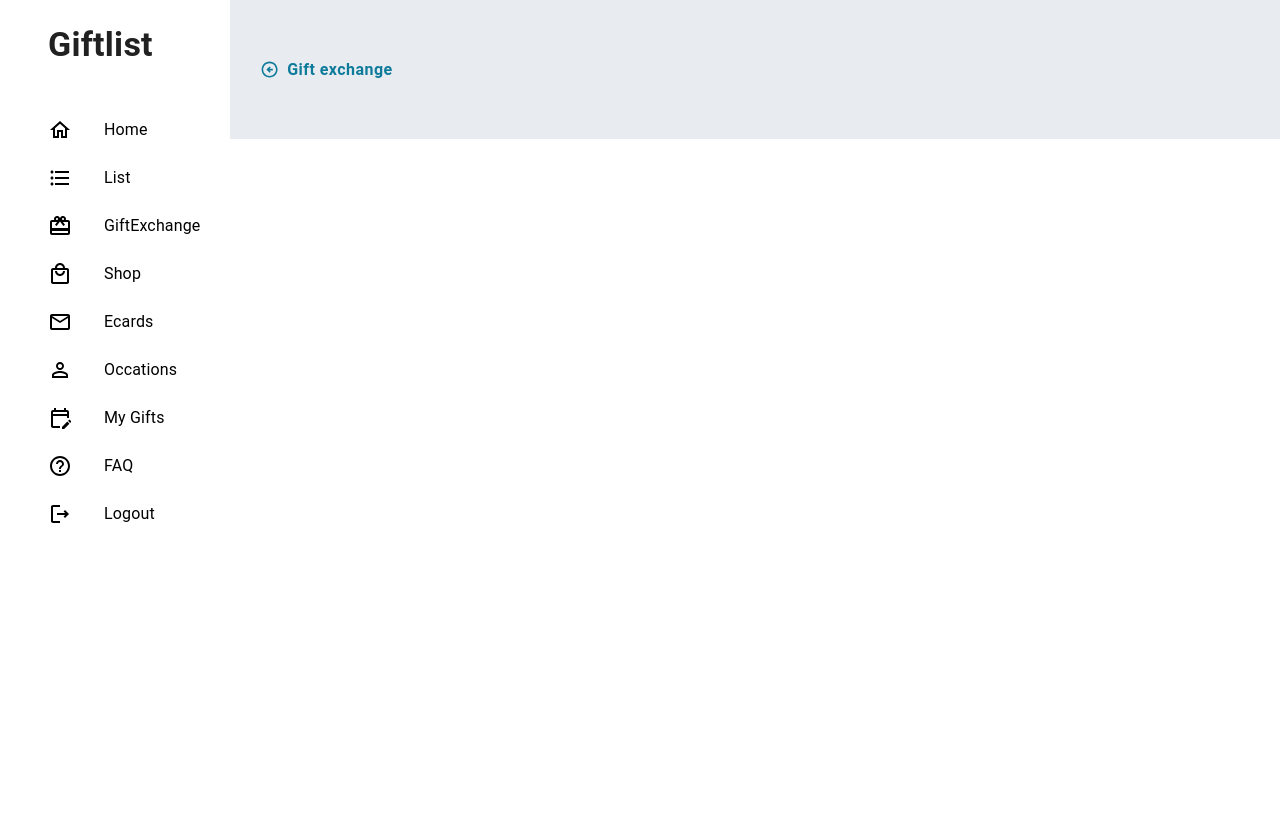
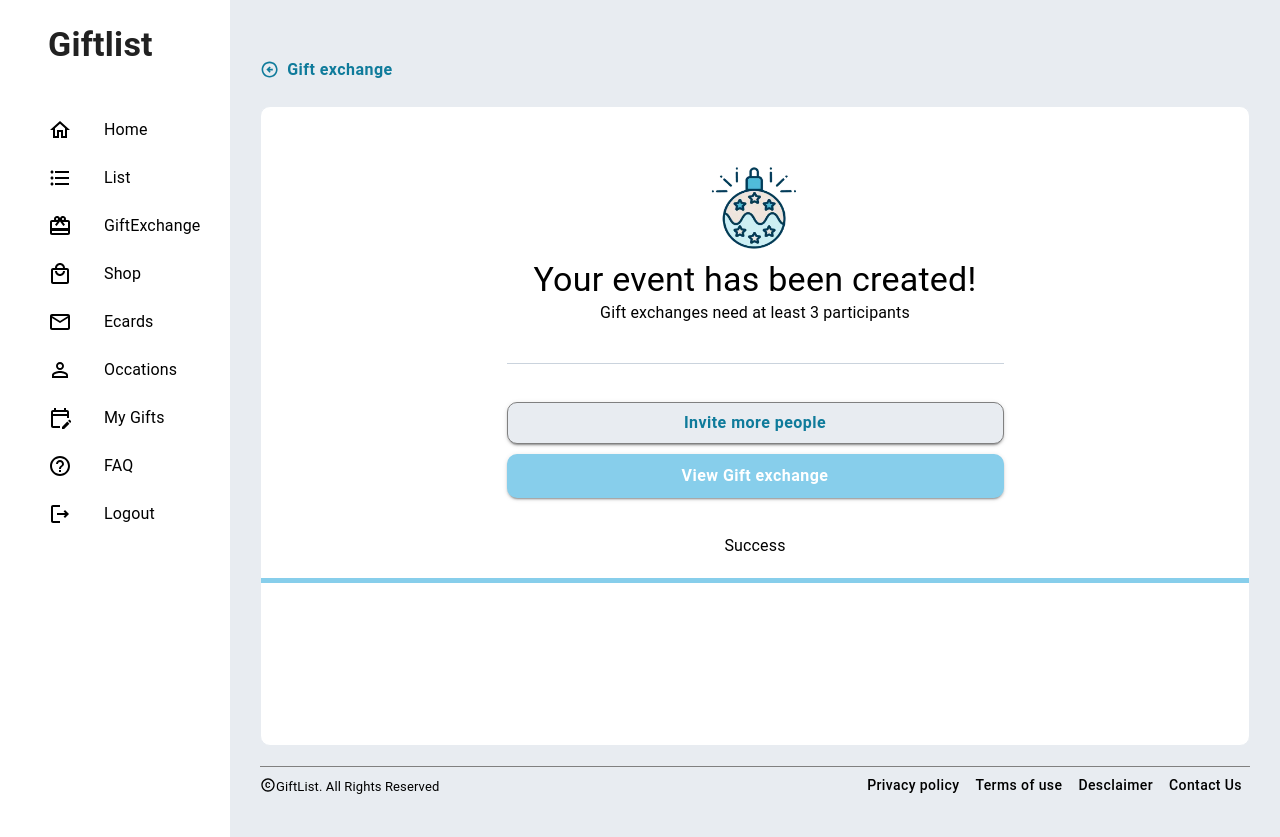
Before and after one commit to FatimaMary/giftlist, a React (Create React App) app in the folder client/: page /success in a window 1280 px wide. Before the commit the page ends 800 px from the top, so only its background shows below. Built offline with nearby package versions, Linux system fonts and the light colour scheme; the HTML template or start-up script is replaced by a standard one.

Commit message:
Update index.jsx

```diff
--- a/client/src/scenes/success/index.jsx
+++ b/client/src/scenes/success/index.jsx
@@ -7,16 +7,25 @@ import {
 import { useNavigate, useSearchParams } from 'react-router-dom';
 import Light from './light.png';
 import ArrowCircleLeftOutlinedIcon from '@mui/icons-material/ArrowCircleLeftOutlined';
+import Footer from '../../Components/Footer';
 
 function Success() {
     const [searchParam] = useSearchParams();
     const userId = searchParam.get("userId");
+    const eventId = searchParam.get("eventId");
     const navigate = useNavigate();
 
     const handleClick = () => {
         navigate(`/giftexchange?userId=${userId}`)
       }
 
+    const moveToEventview = () => {
+        navigate(`/eventview?eventId=${eventId}`);
+    }
+
+    const moveToInvitepage = () => {
+        navigate(`/invite`)
+    }
   return <Box
     backgroundColor='#e8ecf1'
     width='100vw'
@@ -47,6 +56,112 @@ function Success() {
                 Gift exchange
             </Button>
         </Box>
+        <Box
+            sx={{
+                minHeight: '80vh',
+                background: '#fff',
+                border: '1px solid #e8ecf1',
+                borderRadius: '10px'
+            }}
+        >
+            <Box
+                sx={{
+                maxWidth: '517px',
+                margin: '0 auto',
+                padding: '48px 10px 16px',
+                }}
+            >
+                <Box
+                    sx={{
+                        paddingBottom: '28px',
+                        marginBottom: '28px',
+                        borderBottom: '1px solid #cad3dd',
+                        textAlign: 'center'
+                    }}
+                >
+                    <img
+                        src={Light}
+                        alt='Light image'
+                        height={100}
+                        width={100}
+                        className='starimage'
+                    />
+                    <Typography
+                        variant='h4'
+                    >
+                        Your event has been created!
+                    </Typography>
+                    <Typography
+                        sx={{
+                            margin:'0 0 10px',
+                        }}
+                    >
+                        Gift exchanges need at least 3 participants
+                    </Typography>
+                </Box>
+                <Box>
+                    <Button
+                    onClick={moveToInvitepage}
+                    variant='contained'
+                    sx={{
+                        border: '1px solid grey',
+                        borderRadius: '10px',
+                        width: '100%',
+                        fontSize: '1rem',
+                        color: '#0f7b9b',
+                        background: '#e8ecf1',
+                        textTransform: 'inherit',
+                        fontWeight:'bold',
+                        '&:hover': {
+                        backgroundColor: '#0f7b9b',
+                        color: 'white',
+                        border: '1px solid #0f7b9b'
+                        },
+                        marginTop: '10px'
+                    }}
+                    >
+                    Invite more people
+                    </Button>
+                </Box>
+                <Box>
+                    <Button
+                    onClick={moveToEventview}
+                    variant='contained'
+                    sx={{
+                        border: '2px solid skyblue',
+                        borderRadius: '10px',
+                        width: '100%',
+                        fontSize: '1rem',
+                        color: 'white',
+                        background: 'skyblue',
+                        textTransform: 'inherit',
+                        fontWeight:'bold',
+                        '&:hover': {
+                        backgroundColor: 'white',
+                        color: 'skyblue',
+                        border: '1px solid #0f7b9b'
+                        },
+                        marginTop: '10px',
+                        marginBottom: '20px',
+                    }}
+                    >
+                    View Gift exchange
+                    </Button>
+                </Box>
+            </Box>
+            <Box
+                sx={{
+                    display: 'flex',
+                    alignItems: 'center',
+                    justifyContent: 'center',
+                    borderBottom: '5px solid skyblue',
+                    paddingBottom: '20px'
+                }}
+            >
+                <Typography>Success</Typography>
+            </Box>
+        </Box>
+        <Footer/>
     </Box>
 }
 
```
